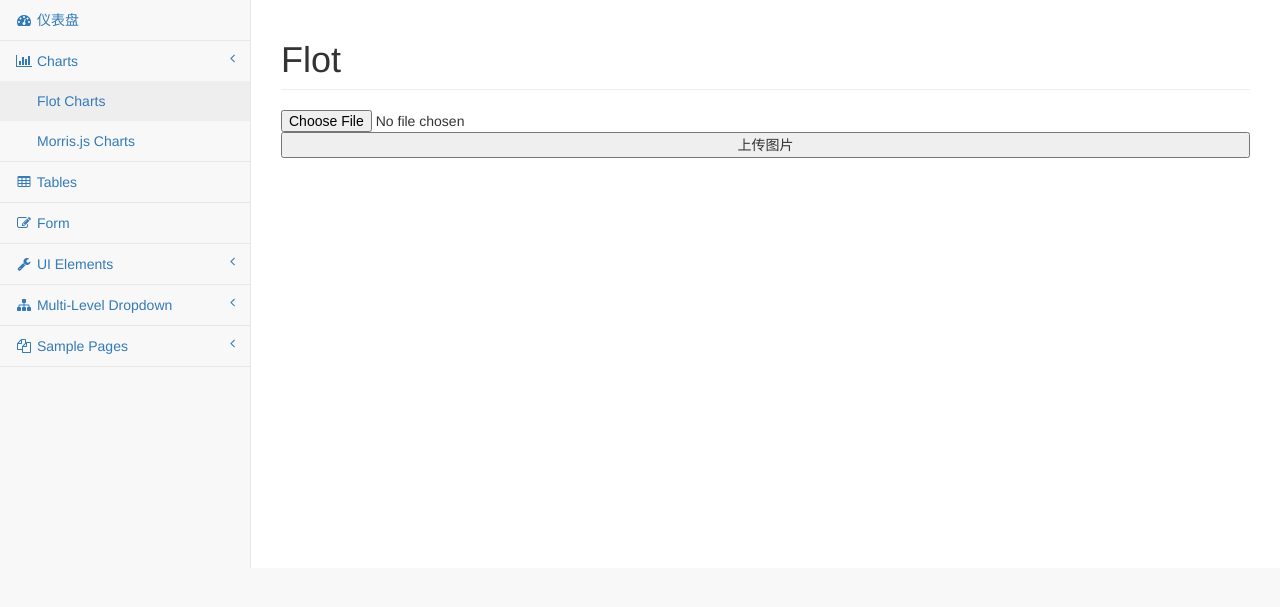
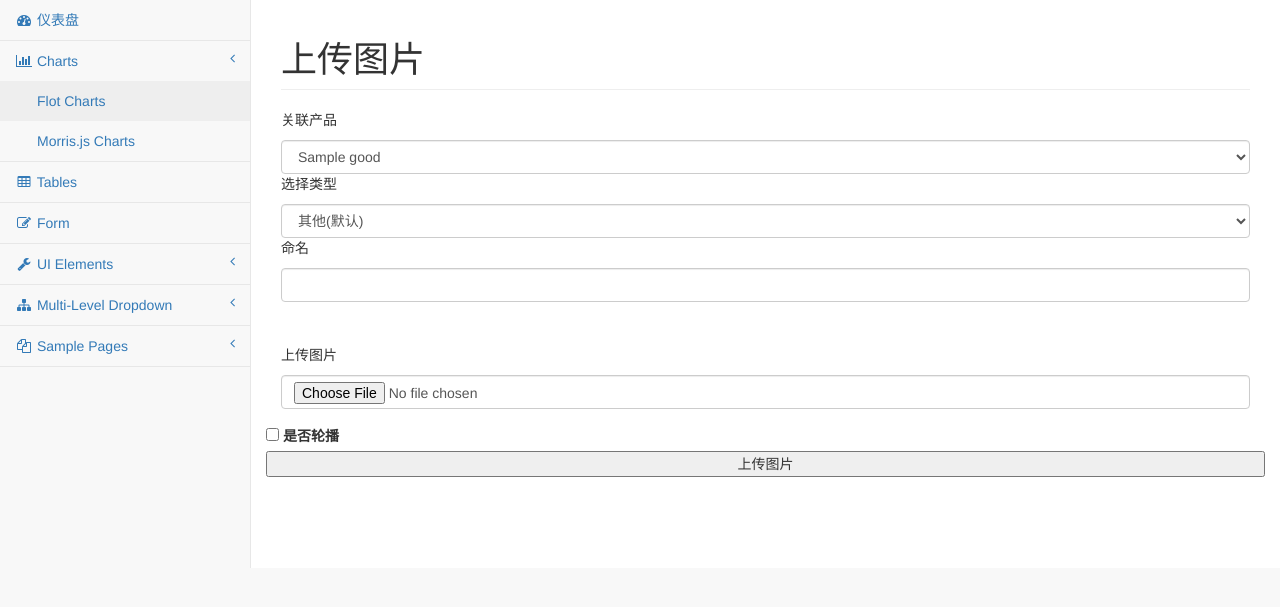
Before and after one commit to ShawnCrazy/Backstage, a CodeIgniter app: page /database/index.php/flot in a window 1280 px wide. Shown: the part 51-658 px from the top of the page. Run offline with CodeIgniter, Linux system fonts and the light colour scheme; tables that the repository leaves empty or names only in its code hold one stand-in row (values such as "Sample post").

Commit message:
添加了用于查询的model

```diff
--- a/application/controllers/Flot.php
+++ b/application/controllers/Flot.php
@@ -12,9 +12,11 @@ class Flot extends CI_Controller
     {
         parent::__construct();
         $this->load->helper('url');
+        $this->load->model('DBModel');
     }
     function index(){
-        $this->load->view('flot');
+        $data['goods'] = $this->DBModel->getInfo();
+        $this->load->view('flot',$data);
     }
 
 }
--- a/application/views/flot.php
+++ b/application/views/flot.php
@@ -265,20 +265,67 @@
     <div id="page-wrapper">
         <div class="row">
             <div class="col-lg-12">
-                <h1 class="page-header">Flot</h1>
+                <h1 class="page-header">上传图片</h1>
             </div>
             <!-- /.col-lg-12 -->
         </div>
         <!-- /.row -->
         <div class="row">
             <div class="col-lg-12">
-                <input type="file" name="image" id="inputfile"/>
-                <button class="btn-block" id="btn_img">上传图片</button>
+                <p>关联产品</p>
+                <select class="form-control" id="slt_good">
+                    <?php
+                    foreach ($goods as $good) {
+                        echo "<option value='" . $good['goods_id'] . "'>" . $good['goods_name'] . "</option>>";
+                    }
+                    ?>
+                </select>
             </div>
+
+            <div class="col-lg-12">
+                <p>选择类型</p>
+                <select class="form-control" id="slt_type">
+                    <option value="other">其他(默认)</option>
+                    <option value="slider">轮播图</option>
+                    <option value="single">single</option>
+                    <option value="logo">商标</option>
+
+                </select>
+            </div>
+
+            <div class="col-lg-12">
+                <p>命名</p>
+                <form role="form">
+                    <div class="form-group">
+                        <input type="text" class="form-control" id="ipt_name" name="name">
+
+                    </div>
+                </form>
+            </div>
+
+            <div class="col-lg-12" style="margin-top:2em;">
+                <p>上传图片</p>
+                <form role="form">
+                    <div class="form-group">
+                        <!--                        <label for="image">上传图片</label>-->
+                        <input type="file" class="form-control" id="inputfile" name="image">
+                        <!--                    <input type="file" name="image" id="inputfile"/>-->
+
+                    </div>
+                </form>
+            </div>
+            <div class="form-check">
+                <label class="form-check-label">
+                    <input class="form-check-input" type="checkbox" name="isSlider"> 是否轮播
+                </label>
+            </div>
+
+            <button class="btn-block" id="btn_img">上传图片</button>
         </div>
-        <!-- /.row -->
     </div>
-    <!-- /#page-wrapper -->
+    <!-- /.row -->
+</div>
+<!-- /#page-wrapper -->
 
 </div>
 <!-- /#wrapper -->
@@ -311,11 +358,14 @@
         $.each($('#inputfile')[0].files, function (i, file) {
             data.append('upload_file', file);
         });
-        console.log(data);
+//        console.log(data);
+        data.append('goods_name', $('#ipt_name').val());
+        data.append('goods_id', $('#slt_good').val());
+        data.append('type', $('#slt_type').val());
         $.ajax({
             url: url,
-            type:'POST',
-            data:data,
+            type: 'POST',
+            data: data,
             cache: false,
             contentType: false,    //不可缺
             processData: false,    //不可缺
```
Also changed, not shown: application/controllers/Upload.php (+15 -5 lines).
